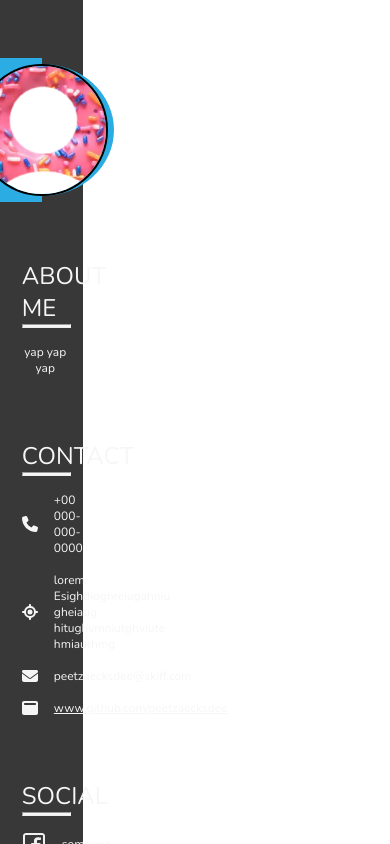
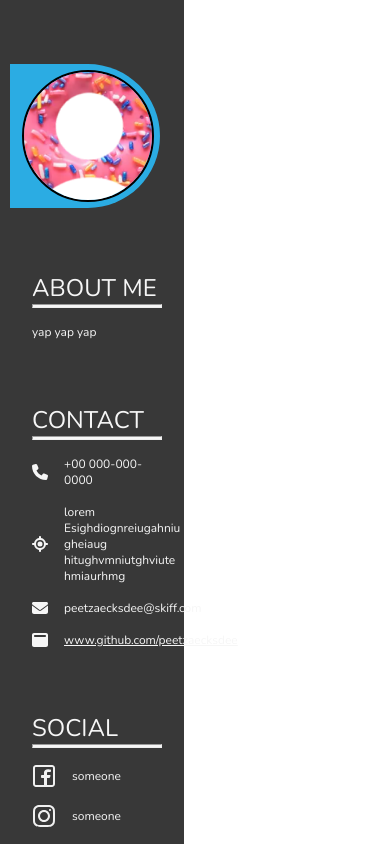
Before and after one commit to peetzaecksdee/TOP-CV-Application, a React (Vite) app: page / in a window 390 px wide. Built offline with nearby package versions, Linux system fonts and the light colour scheme.

Commit message:
Fix: More responsive

```diff
--- a/src/App.css
+++ b/src/App.css
@@ -48,6 +48,7 @@ hr {
 }
 
 .decor {
+	flex-shrink: 0;
 	position: relative;
 	right: 5%;
 	display: flex;
@@ -60,10 +61,11 @@ hr {
 }
 
 .decor::before {
+	flex-shrink: 0;
 	content: '';
 	position: absolute;
 	background-color: var(--blue);
-	width: 10rem;
+	width: 20vw;
 	height: 8.94rem;
 	right: 50%;
 }
@@ -79,7 +81,7 @@ hr {
 .header {
 	background-color: var(--black);
 	height: 100%;
-	width: 15%;
+	width: max(10rem, 20%);
 	padding: 4rem 0.5rem 4rem 1rem;
 }
 
```
